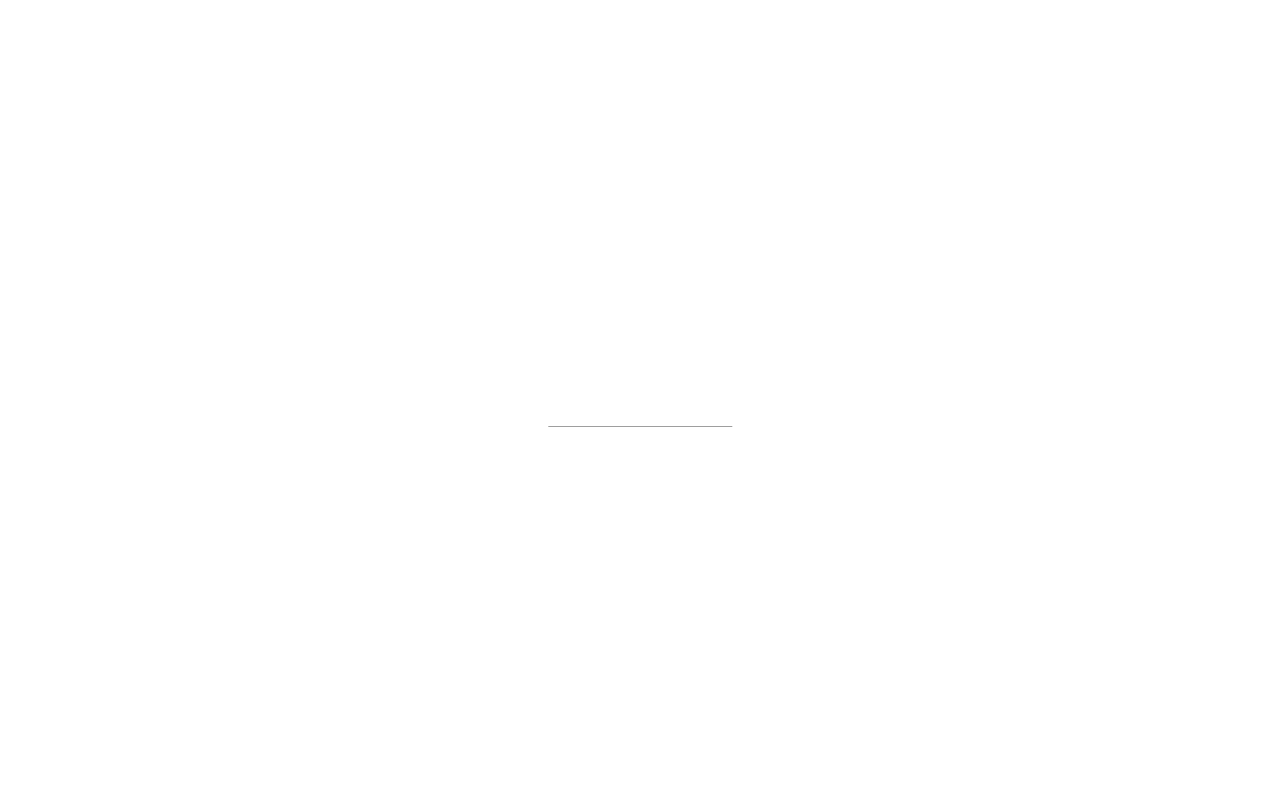
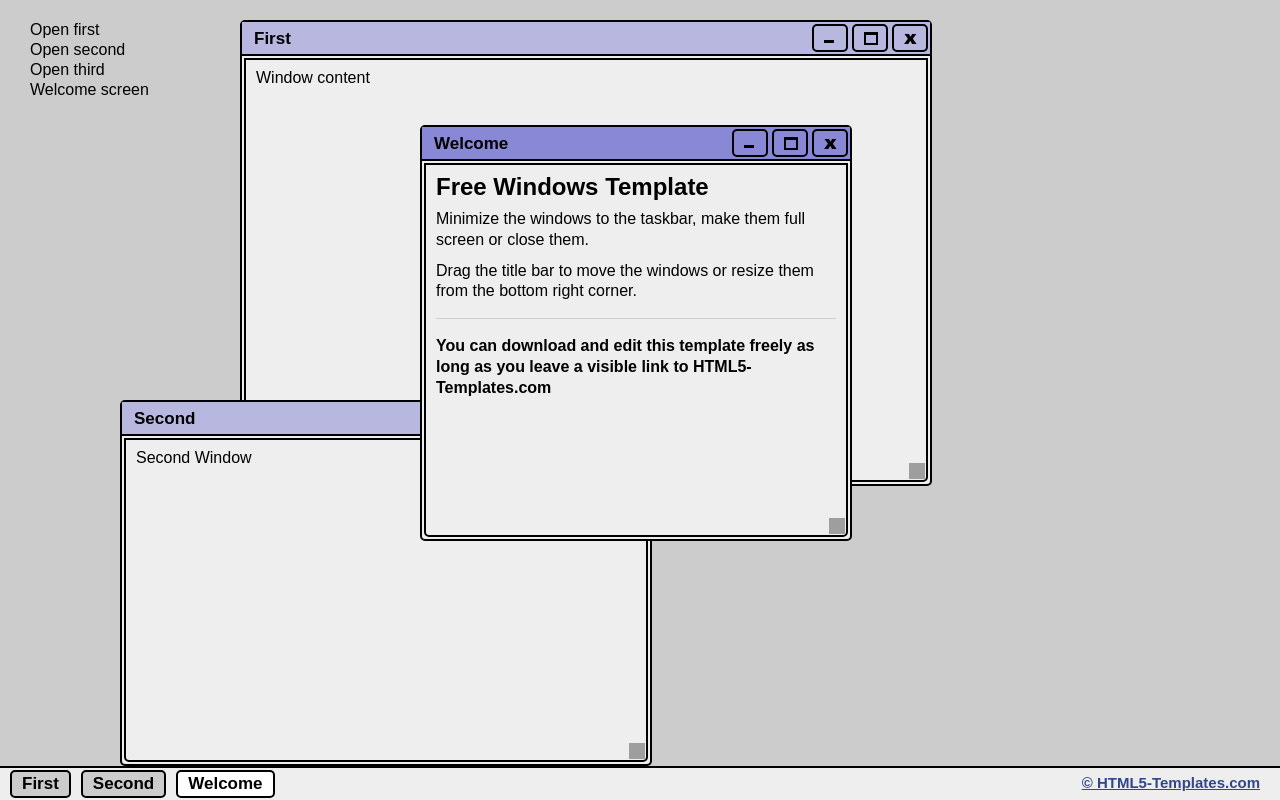
Before and after one commit to ba4p/blackatom.org, a plain HTML site: page index.html in a window 1280 px wide. Drawn offline with nearby package versions, Linux system fonts and the light colour scheme; grey boxes are pictures that could not be loaded.

Commit message:
Add files via upload

```diff
--- a/index.html
+++ b/index.html
@@ -1,37 +1,48 @@
 <!DOCTYPE html>
-<html>
+<html lang="en">
 <head>
-<title>BA Consulting</title>
-<meta charset="UTF-8">
-<meta name="viewport" content="width=device-width, initial-scale=1">
-<link rel="stylesheet" href="https://www.w3schools.com/w3css/4/w3.css">
-<link rel="stylesheet" href="https://fonts.googleapis.com/css?family=Raleway">
-<style>
-body,h1 {font-family: "Raleway", sans-serif}
-body, html {height: 100%}
-.bgimg {
-  background-image: url('/w3images/forestbridge.jpg');
-  min-height: 100%;
-  background-position: center;
-  background-size: cover;
-}
-</style>
+	<meta charset="utf-8">
+    <meta http-equiv="x-ua-compatible" content="ie=edge">
+	<meta name="viewport" content="width=device-width, initial-scale=1" />
+	<link rel="stylesheet" href="https://code.jquery.com/ui/1.12.1/themes/base/jquery-ui.css">
+	<link rel="canonical" href="https://html5-templates.com/" />
+	<script src="https://code.jquery.com/jquery-1.12.4.js"></script>
+	<script src="https://code.jquery.com/ui/1.12.1/jquery-ui.js"></script>
+	<script src="script.js"></script>
+	<link rel="stylesheet" type="text/css" href="style.css" />
+	<title>Windows Template</title>
 </head>
 <body>
+	<div id="desktop">
+		<div class="window" data-title="First">
+			Window content
+		</div>
+		<div class="window" data-title="Second">
+			Second Window
+		</div>
+		<div class="window closed" data-title="Third">
+			Third window starts closed
+		</div>
+		<div class="window" data-title="Welcome">
+			<h1>Free Windows Template</h1>
+			<p>Minimize the windows to the taskbar, make them full screen or close them.</p>
+			<p>Drag the title bar to move the windows or resize them from the bottom right corner.</p>
+			<hr />
+			<p><strong>You can download and edit this template freely as long as you leave a visible link to HTML5-Templates.com</strong></p>
+		</div>
 
-<div class="bgimg w3-display-container w3-animate-opacity w3-text-white">
-  <div class="w3-display-topleft w3-padding-large w3-xlarge">
-    Logo
-  </div>
-  <div class="w3-display-middle">
-    <h1 class="w3-jumbo w3-animate-top">COMING SOON</h1>
-    <hr class="w3-border-grey" style="margin:auto;width:40%">
-    <p class="w3-large w3-center">60 days left</p>
-  </div>
-  <div class="w3-display-bottomleft w3-padding-large">
-    Powered by BA Consulting</a>
-  </div>
-</div>
+		<div id="taskbar">
+		</div>
 
+		<div id="icons">
+			<a class="openWindow" data-id="0">Open first</a>
+			<a class="openWindow" data-id="1">Open second</a>
+			<a class="openWindow" data-id="2">Open third</a>
+			<a class="openWindow" data-id="3">Welcome screen</a>
+		</div>
+		<a href="https://html5-templates.com/" rel="nofollow" target="_blank" id="templateLink">&copy; HTML5-Templates.com</a>
+		<!-- You can use this template freely if you leave a visible link to HTML5-Templates.com -->
+	</div>
 </body>
+
 </html>
--- /dev/null
+++ b/script.js
@@ -0,0 +1,145 @@
+/*################################################################################
+##################################################################################
+##########                                                             ###########
+##########                                                             ###########
+##########        Windows Template by                                  ###########
+##########            https://html5-templates.com/                      ###########
+##########                                                             ###########
+##########        All rights reserved.                                 ###########
+##########                                                             ###########
+##################################################################################
+################################################################################*/
+
+var i = 0,
+minimizedWidth = new Array,
+minimizedHeight = new Array,
+windowTopPos = new Array,
+windowLeftPos = new Array,
+panel,
+id;
+
+function adjustFullScreenSize() {
+	$(".fullSizeWindow .wincontent").css("width", (window.innerWidth - 32));
+	$(".fullSizeWindow .wincontent").css("height", (window.innerHeight - 98));
+}
+function makeWindowActive(thisid) {
+	$(".window").each(function() {
+		$(this).css('z-index', $(this).css('z-index') - 1);
+	});
+	$("#window" + thisid).css('z-index',1000);
+	$(".window").removeClass("activeWindow");
+	$("#window" + thisid).addClass("activeWindow");
+
+	$(".taskbarPanel").removeClass('activeTab');
+
+	$("#minimPanel" + thisid).addClass("activeTab");
+}
+
+function minimizeWindow(id){
+	windowTopPos[id] = $("#window" + id).css("top");
+	windowLeftPos[id] = $("#window" + id).css("left");
+
+	$("#window" + id).animate({
+		top: 800,
+		left: 0
+	}, 200, function() {		//animation complete
+		$("#window" + id).addClass('minimizedWindow');
+		$("#minimPanel" + id).addClass('minimizedTab');
+		$("#minimPanel" + id).removeClass('activeTab');
+	});
+}
+
+function openWindow(id) {
+	if ($('#window' + id).hasClass("minimizedWindow")) {
+		openMinimized(id);
+	} else {
+		makeWindowActive(id);
+		$("#window" + id).removeClass("closed");
+		$("#minimPanel" + id).removeClass("closed");
+	}
+}
+function closeWindwow(id) {
+	$("#window" + id).addClass("closed");
+	$("#minimPanel" + id).addClass("closed");
+}
+
+function openMinimized(id) {
+	$('#window' + id).removeClass("minimizedWindow");
+	$('#minimPanel' + id).removeClass("minimizedTab");
+	makeWindowActive(id);
+
+	$('#window' + id).animate({
+		top: windowTopPos[id],
+		left: windowLeftPos[id]
+	}, 200, function() {
+	});
+}
+
+$(document).ready(function(){
+	$(".window").each(function() {      		// window template
+		$(this).css('z-index',1000)
+		$(this).attr('data-id', i);
+		minimizedWidth[i] = $(this).width();
+		minimizedHeight[i] = $(this).height();
+		windowTopPos[i] = $(this).css("top");
+		windowLeftPos[i] = $(this).css("left");
+		$("#taskbar").append('<div class="taskbarPanel" id="minimPanel' + i + '" data-id="' + i + '">' + $(this).attr("data-title") + '</div>');
+		if ($(this).hasClass("closed")) {	$("#minimPanel" + i).addClass('closed');	}
+		$(this).attr('id', 'window' + (i++));
+		$(this).wrapInner('<div class="wincontent"></div>');
+		$(this).prepend('<div class="windowHeader"><strong>' + $(this).attr("data-title") + '</strong><span title="Minimize" class="winminimize"><span></span></span><span title="Maximize" class="winmaximize"><span></span><span></span></span><span title="Close" class="winclose">x</span></div>');
+	});
+
+	$("#minimPanel" + (i-1)).addClass('activeTab');
+	$("#window" + (i-1)).addClass('activeWindow');
+
+	$( ".wincontent" ).resizable();			// resizable
+	$( ".window" ).draggable({ cancel: ".wincontent" });	// draggable
+
+
+    $(".window").mousedown(function(){		// active window on top (z-index 1000)
+		makeWindowActive($(this).attr("data-id"));
+    });
+
+    $(".winclose").click(function(){		// close window
+		closeWindwow($(this).parent().parent().attr("data-id"));
+    });
+
+    $(".winminimize").click(function(){		// minimize window
+		minimizeWindow($(this).parent().parent().attr("data-id"));
+    });
+
+    $(".taskbarPanel").click(function(){		// taskbar click
+		id = $(this).attr("data-id");
+		if ($(this).hasClass("activeTab")) {	// minimize if active
+			minimizeWindow($(this).attr("data-id"));
+		} else {
+			if ($(this).hasClass("minimizedTab")) {	// open if minimized
+				openMinimized(id);
+			} else {								// activate if inactive
+				makeWindowActive(id);
+			}
+		}
+    });
+
+    $(".openWindow").click(function(){		// open closed window
+		openWindow($(this).attr("data-id"));
+    });
+
+    $(".winmaximize").click(function(){
+		if ($(this).parent().parent().hasClass('fullSizeWindow')) {			// minimize
+
+			$(this).parent().parent().removeClass('fullSizeWindow');
+			$(this).parent().parent().children(".wincontent").height(minimizedHeight[$(this).parent().parent().attr("data-id")]);
+			$(this).parent().parent().children(".wincontent").width(minimizedWidth[$(this).parent().parent().attr("data-id")]);
+		} else {															// maximize
+			$(this).parent().parent().addClass('fullSizeWindow');
+
+			minimizedHeight[$(this).parent().parent().attr('data-id')] = $(this).parent().parent().children(".wincontent").height();
+			minimizedWidth[$(this).parent().parent().attr('data-id')] = $(this).parent().parent().children(".wincontent").width();
+
+			adjustFullScreenSize();
+		}
+    });
+	adjustFullScreenSize();
+});
--- /dev/null
+++ b/style.css
@@ -0,0 +1,210 @@
+html,body,div,span,object,iframe,h1,h2,h3,h4,h5,h6,p,blockquote,pre,abbr,address,cite,code,del,dfn,em,img,ins,kbd,q,samp,small,strong,sub,sup,var,b,i,dl,dt,dd,ol,ul,li,fieldset,form,label,legend,table,caption,tbody,tfoot,thead,tr,th,td,article,aside,canvas,details,figcaption,figure,footer,header,hgroup,menu,nav,section,summary,time,mark,audio,video{margin:0;padding:0;border:0;outline:0;font-size:100%;vertical-align:baseline;background:transparent}
+body{line-height:1}
+h1 {font-size: 1.5em;margin-bottom: 10px;}
+p{font-size: 1em;line-height: 1.3em;margin-bottom: 10px;}
+article,aside,details,figcaption,figure,footer,header,hgroup,menu,nav,section{display:block}
+nav ul{list-style:none}
+blockquote,q{quotes:none}
+blockquote:before,blockquote:after,q:before,q:after{content:none}
+a{margin:0;padding:0;font-size:100%;vertical-align:baseline;background:transparent}
+ins{background-color:#ff9;color:#000;text-decoration:none}
+mark{background-color:#ff9;color:#000;font-style:italic;font-weight:bold}
+del{text-decoration:line-through}
+abbr[title],dfn[title]{border-bottom:1px dotted;cursor:help}
+table{border-collapse:collapse;border-spacing:0}
+hr{display:block;height:1px;border:0;border-top:1px solid #ccc;margin:1em 0;padding:0}
+input,select{vertical-align:middle}
+
+#desktop {
+	font-family: Arial, Helvetica, sans-serif;
+    position: fixed;
+    height: 100%;
+    width: 100%;
+    background: #CCC;
+	overflow: hidden;
+    top: 0;
+    bottom: 0;
+    left: 0;
+    right: 0;
+}
+.window {
+    position: absolute;
+    border: 2px solid #000;
+    background: #EEE;
+	border-radius: 5px;
+	z-index: 1000;
+}
+.window.closed {
+	display: none;
+}
+.window.minimizedWindow {
+	display: none;
+}
+.window.fullSizeWindow {
+    top: 0 !important;
+    right: 0 !important;
+    left: 0 !important;
+    border-radius: 0;
+    bottom: 32px !important;
+}
+.fullSizeWindow .ui-resizable-handle {
+	display: none;
+}
+.windowHeader {
+    background-color: #b7b7e0;
+    text-align: right;
+    border-bottom: 2px solid #000;
+    padding: 2px;
+    cursor: move;
+    height: 28px;
+}
+.activeWindow .windowHeader {
+    background-color: #8888d6;
+}
+.windowHeader > span {
+    display: inline-block;
+    cursor: pointer;
+    border: 2px solid #000;
+    margin-left: 4px;
+    font-size: 19px;
+    padding: 2px 10px;
+    font-family: "Arial Black", Gadget, sans-serif;
+    border-radius: 5px;
+    line-height: 20px;
+    width: 12px;
+    height: 20px;
+    position: relative;
+    overflow: hidden;
+}
+.windowHeader > span:hover {
+	background: rgba(255,255,255,0.3);
+}
+.windowHeader > span.winclose:hover {
+	background: #f15454;
+}
+.windowHeader > span > span {
+    display: inline-block;
+    height: 8px;
+    width: 10px;
+    position: absolute;
+    top: 6px;
+    left: 10px;
+}
+.winminimize > span {
+	border-bottom: 3px solid #000;
+}
+.winmaximize > span {
+	border: 2px solid #000;
+	border-top: 3px solid #000;
+}
+.winmaximize > span:nth-child(2) {
+	display: none;
+}
+.fullSizeWindow .winmaximize > span:nth-child(1) {
+	margin: 2px 0 0 -4px;
+}
+.fullSizeWindow .winmaximize > span:nth-child(2) {
+    display: inline-block;
+    top: 3px;
+    left: 12px;
+}
+.wincontent {
+    padding: 10px;
+    min-width: 200px;
+    min-height: 140px;
+    border: 2px solid #000;
+    margin: 2px;
+	border-radius: 0 0 5px 5px;
+}
+.windowHeader > strong {
+    float: left;
+    margin: 0px 3px 0 10px;
+    line-height: 29px;
+    font-size: 17px;
+}
+.taskbarPanel {
+    display: inline-block;
+    border: 2px solid #000;
+    border-radius: 5px;
+    line-height: 24px;
+    margin: 2px 0 0 10px;
+    font-size: 17px;
+    padding: 0 10px;
+    background: #CCC;
+    font-weight: bold;
+	cursor: pointer;
+}
+.taskbarPanel.activeTab {
+	background: #FFF;
+}
+.taskbarPanel.minimizedTab {
+	background: #AAA;
+}
+.taskbarPanel.minimizedTab:hover {
+	background: #DDD;
+}
+.taskbarPanel.closed {
+	display: none;
+}
+#taskbar {
+	position: absolute;
+	height: 32px;
+	border-top: 2px solid #000;
+	bottom: 0;
+	left: 0;
+	right: 0;
+	background: #EEE;
+}
+#icons {
+	position: absolute;
+	z-index: 10;
+	top: 20px;
+	left: 20px;
+}
+#icons a {
+    display: block;
+    cursor: pointer;
+    padding: 2px 10px;
+}
+#icons a:hover {
+	background: #000;
+	color: #FFF;
+}
+#templateLink {
+    position: absolute;
+    display: inline-block;
+    bottom: 10px;
+    right: 20px;
+    font-weight: bold;
+    font-size: 15px;
+    color: #30478c;
+}
+
+/*Demo styles BEGIN*/
+#window0 {	top: 20px;	left: 240px;}
+#window1 {	top: 400px; left: 120px;}
+#window2 {	top: 250px; left: 300px;}
+#window3 {	top: 125px; left: 420px;}
+#window0 .wincontent {	width: 660px; height: 400px;	}
+#window1 .wincontent {	width: 500px; height: 300px;	}
+#window2 .wincontent {	width: 400px; height: 350px;	}
+#window3 .wincontent {	width: 400px; height: 350px;	}
+@media screen and (max-width:960px){
+	#window0 {	left: 10px;	}
+	#window3 {	left: 50px;	}
+}
+@media screen and (max-width:770px){
+	#window0 .wincontent {	width: 460px;	}
+	#window2 {	left: 100px;	}
+	#window1 {	top: 190px;	left: -5px;	}
+}
+@media screen and (max-width:540px){
+#window0 .wincontent {	width: 230px; height: 200px;	}
+#window3 .wincontent {
+    width: 275px;
+    height: auto;
+}
+#window3 {    top: 9px;    left: 10px;	}
+#window2 {    left: -118px;	}
+#window1 .wincontent {    width: auto;    height: 300px;	}
+}
```
